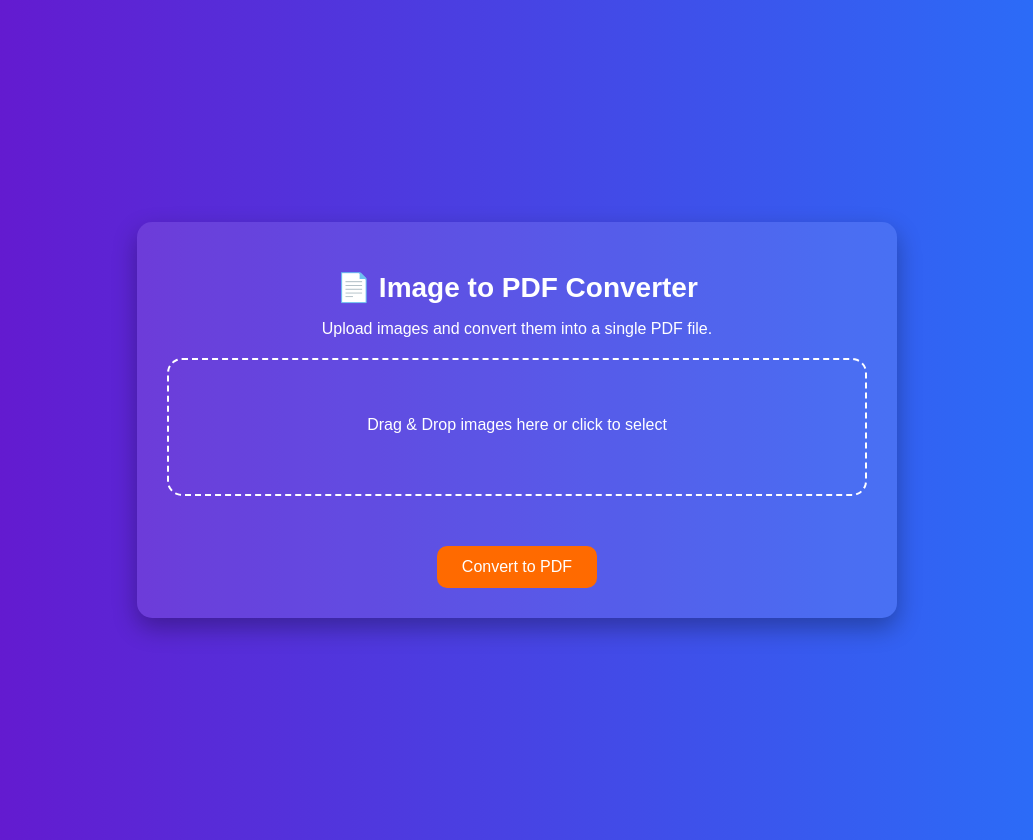
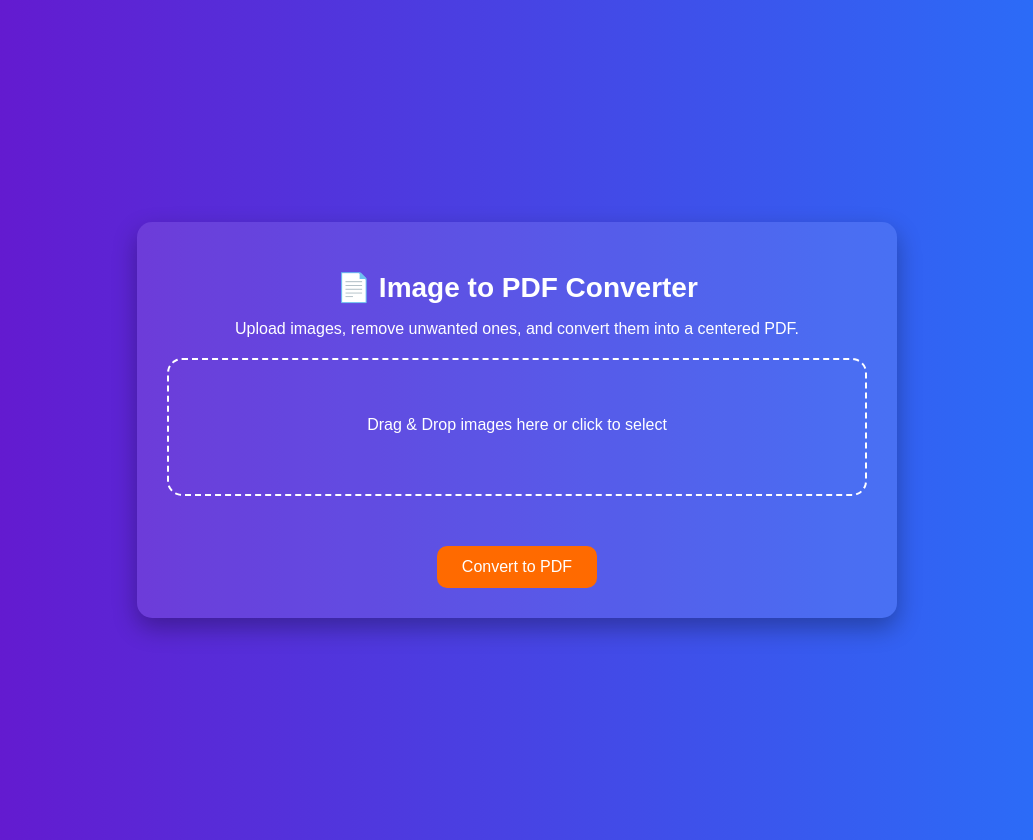
Before and after one commit to codenk23/nt, a plain HTML site: page index.html in a window 1280 px wide. Shown: the whole page, without its empty margins (123-1156 px from the left). Drawn offline with nearby package versions, Linux system fonts and the light colour scheme.

Commit message:
Update index.html

```diff
--- a/index.html
+++ b/index.html
@@ -9,7 +9,7 @@
 <body>
     <div class="container">
         <h1>📄 Image to PDF Converter</h1>
-        <p>Upload images and convert them into a single PDF file.</p>
+        <p>Upload images, remove unwanted ones, and convert them into a centered PDF.</p>
 
         <div class="upload-area" id="uploadArea">
             <p>Drag & Drop images here or click to select</p>
@@ -21,6 +21,7 @@
         <button id="convertBtn">Convert to PDF</button>
     </div>
 
+    <!-- jsPDF Library -->
     <script src="https://cdnjs.cloudflare.com/ajax/libs/jspdf/2.5.1/jspdf.umd.min.js"></script>
     <script src="script.js"></script>
 </body>
```
